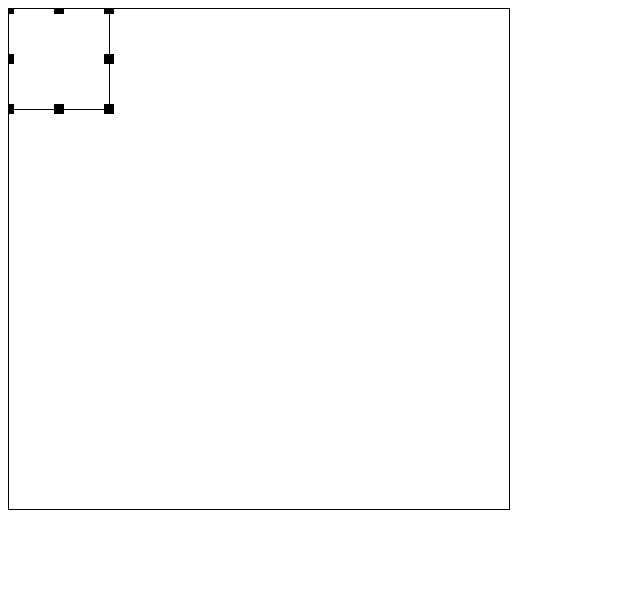
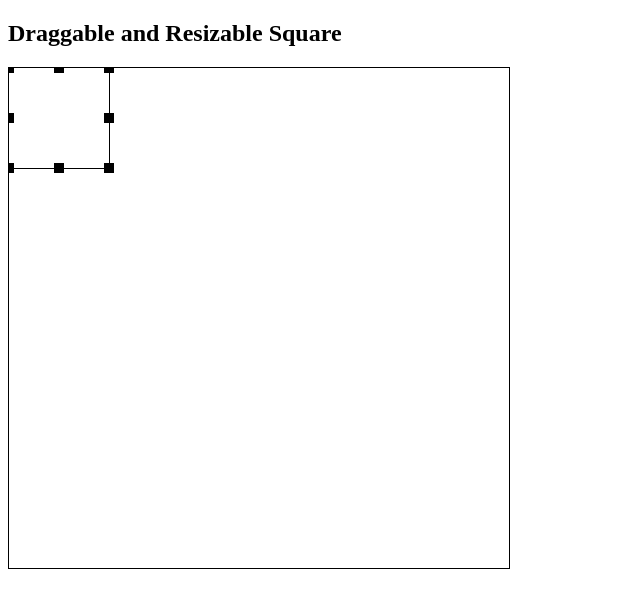
Before and after one commit to vctrle/drag-resize-square, a plain HTML site: page index.html in a window 1280 px wide. Shown: the whole page, without its empty margins (0-640 px from the left). Drawn offline with Linux system fonts and the light colour scheme.

Commit message:
Update index.html

```diff
--- a/index.html
+++ b/index.html
@@ -83,6 +83,7 @@
     </style>
 </head>
 <body>
+<h2>Draggable and Resizable Square</h2>
 
 <div id="main-container">
     <div id="square">
```
